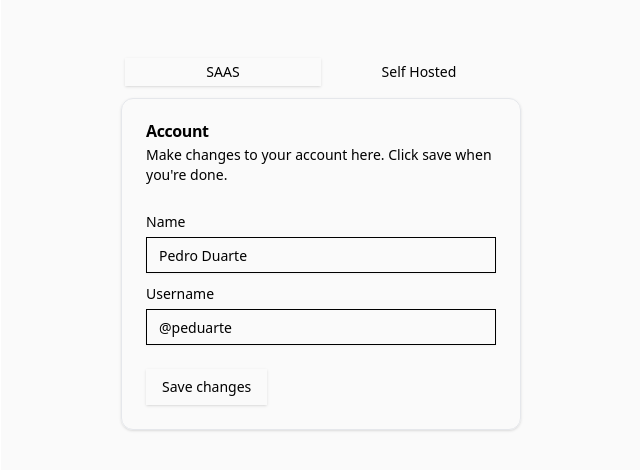
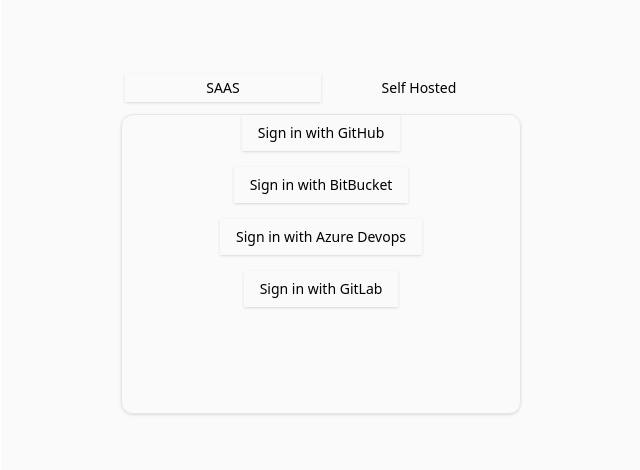
Before and after one commit to Neel-max-cpu/project_assignment, a React (Vite) app: page / in a window 1280 px wide. Shown: the part 158-628 px from the top of the page, without its empty margins (639-1279 px from the left). Built offline with nearby package versions, Linux system fonts and the light colour scheme.

Commit message:
doing :memo:

```diff
--- a/src/components/TabsDemo.jsx
+++ b/src/components/TabsDemo.jsx
@@ -18,55 +18,35 @@
 
 export function TabsDemo() {
     return (
-    <Tabs defaultValue="account" className="w-[400px]">
+        <Tabs defaultValue="op1" className="w-[400px]">
             <TabsList className="grid w-full grid-cols-2">
-        <TabsTrigger value="account">SAAS</TabsTrigger>
-        <TabsTrigger value="password">Self Hosted</TabsTrigger>
+                <TabsTrigger value="op1">SAAS</TabsTrigger>
+                <TabsTrigger value="op2">Self Hosted</TabsTrigger>
             </TabsList>
-      <TabsContent value="account">
-        <Card>
-          <CardHeader>
-            <CardTitle>Account</CardTitle>
-            <CardDescription>
-              Make changes to your account here. Click save when you're done.
-            </CardDescription>
-          </CardHeader>
-          <CardContent className="space-y-2">
-            <div className="space-y-1">
-              <Label htmlFor="name">Name</Label>
-              <Input id="name" defaultValue="Pedro Duarte" />
-            </div>
-            <div className="space-y-1">
-              <Label htmlFor="username">Username</Label>
-              <Input id="username" defaultValue="@peduarte" />
+
+            {/* op1 for saas */}
+            <TabsContent value="op1">
+                <Card className="h-[300px]">
+                    <CardContent>
+                        <div className="flex flex-col items-center space-y-4">
+                            <Button>Sign in with GitHub</Button>
+                            <Button>Sign in with BitBucket</Button>
+                            <Button>Sign in with Azure Devops</Button>
+                            <Button>Sign in with GitLab</Button>
                         </div>
                     </CardContent>
-          <CardFooter>
-            <Button>Save changes</Button>
-          </CardFooter>
                 </Card>
             </TabsContent>
-      <TabsContent value="password">
-        <Card>
-          <CardHeader>
-            <CardTitle>Password</CardTitle>
-            <CardDescription>
-              Change your password here. After saving, you'll be logged out.
-            </CardDescription>
-          </CardHeader>
-          <CardContent className="space-y-2">
-            <div className="space-y-1">
-              <Label htmlFor="current">Current password</Label>
-              <Input id="current" type="password" />
-            </div>
-            <div className="space-y-1">
-              <Label htmlFor="new">New password</Label>
-              <Input id="new" type="password" />
+
+            {/* op2 for self hosted */}
+            <TabsContent value="op2">
+                <Card className="h-[300px]">
+                    <CardContent>
+                        <div className="flex flex-col items-center space-y-4">
+                            <Button>Self Hosted GitLabs</Button>
+                            <Button>Sign in with SSO</Button>
                         </div>
                     </CardContent>
-          <CardFooter>
-            <Button>Save password</Button>
-          </CardFooter>
                 </Card>
             </TabsContent>
         </Tabs>
```
Lines whose indentation alone changed are shown as unchanged.
